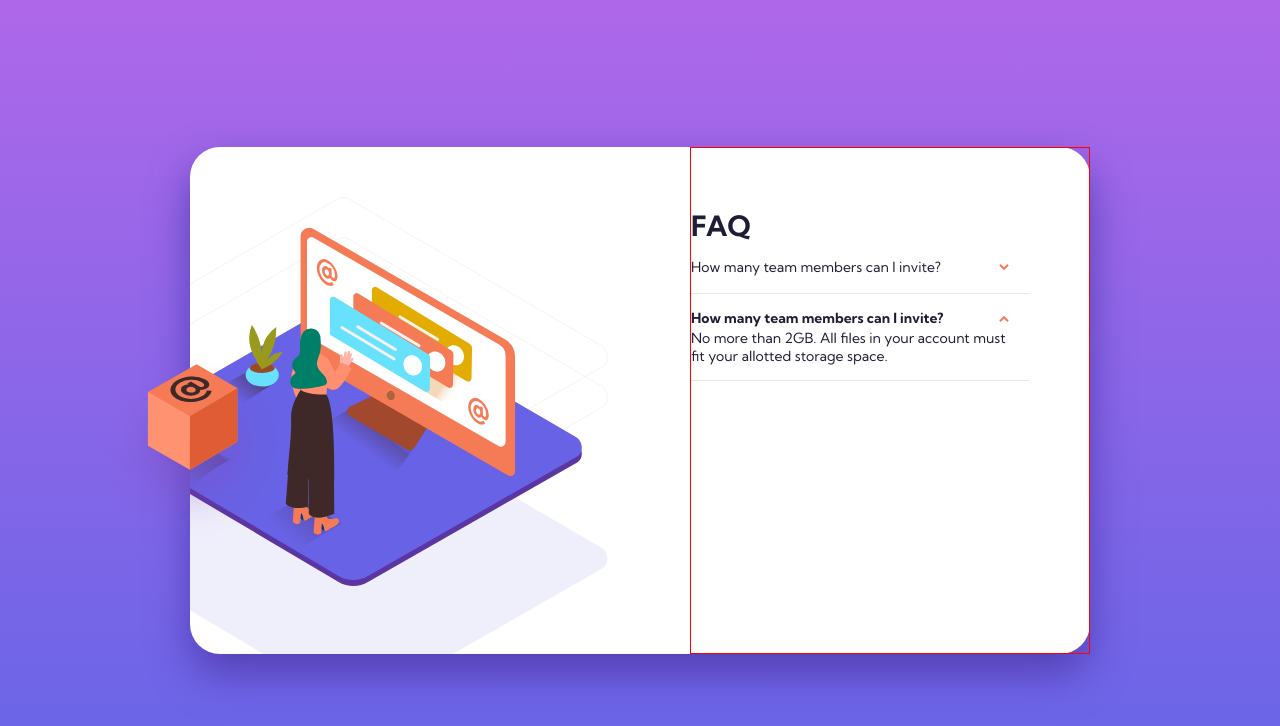
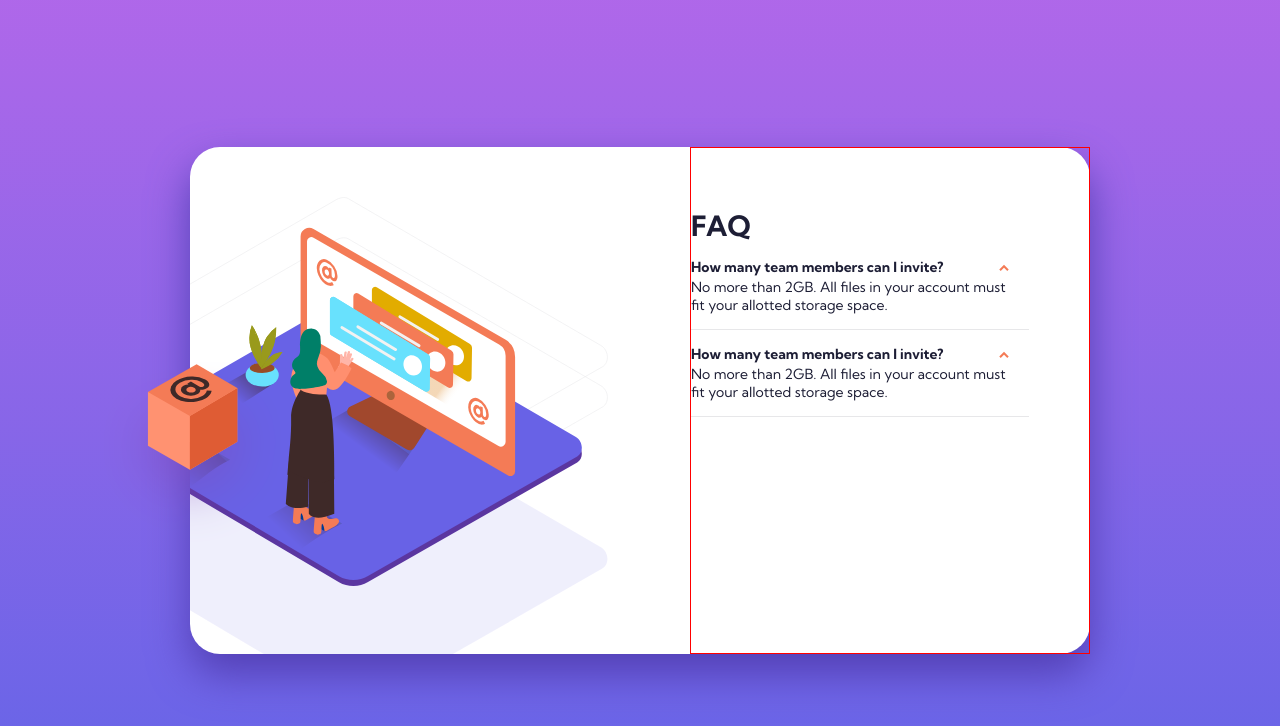
Before and after one commit to claucia/faq-accordion-card, a website built with Parcel: page src/index.html in a window 1280 px wide. Both pictures are taken after a click on the button 1004 px from the left and 267 px from the top of the page. Built offline with nearby package versions, Linux system fonts and the light colour scheme.

Commit message:
Add event to button

```diff
--- a/src/js/app.js
+++ b/src/js/app.js
@@ -1 +1,11 @@
-console.log("Hello, world!");
+const questionContainer = document.querySelectorAll(".question-container button");
+
+for (let i = 0; i < questionContainer.length; i++) {
+  questionContainer[i].onclick = showAnswer;
+}
+
+function showAnswer(event) {
+  const container = event.target.parentElement.parentElement;
+  container.classList.toggle("collapsed");
+  container.classList.toggle("expanded");
+}
--- a/src/scss/main.scss
+++ b/src/scss/main.scss
@@ -98,6 +98,7 @@ body {
           }
           > .question:hover {
             color: hsl(14, 88%, 65%);
+            cursor: pointer;
           }
 
           > button {
```
